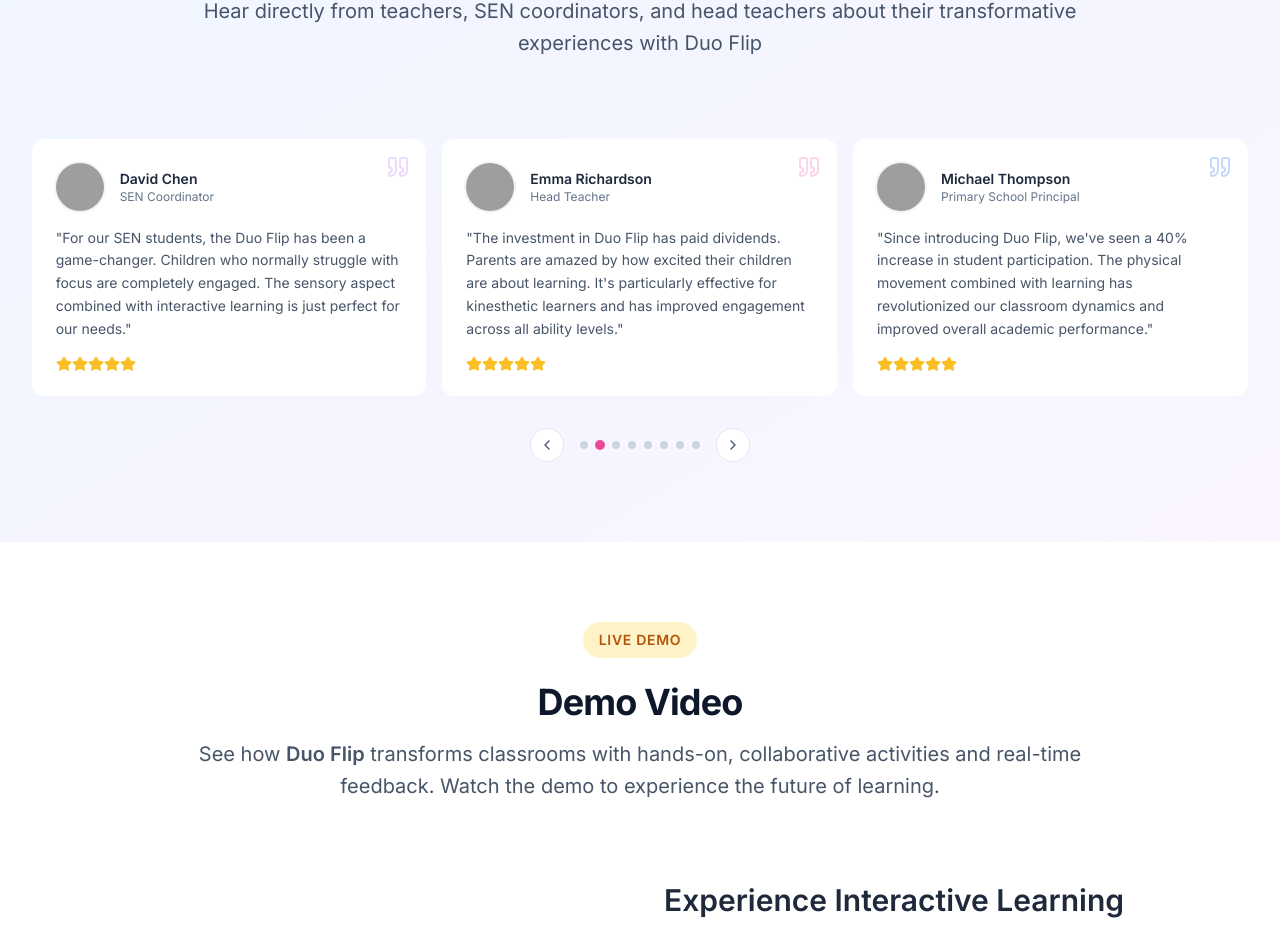
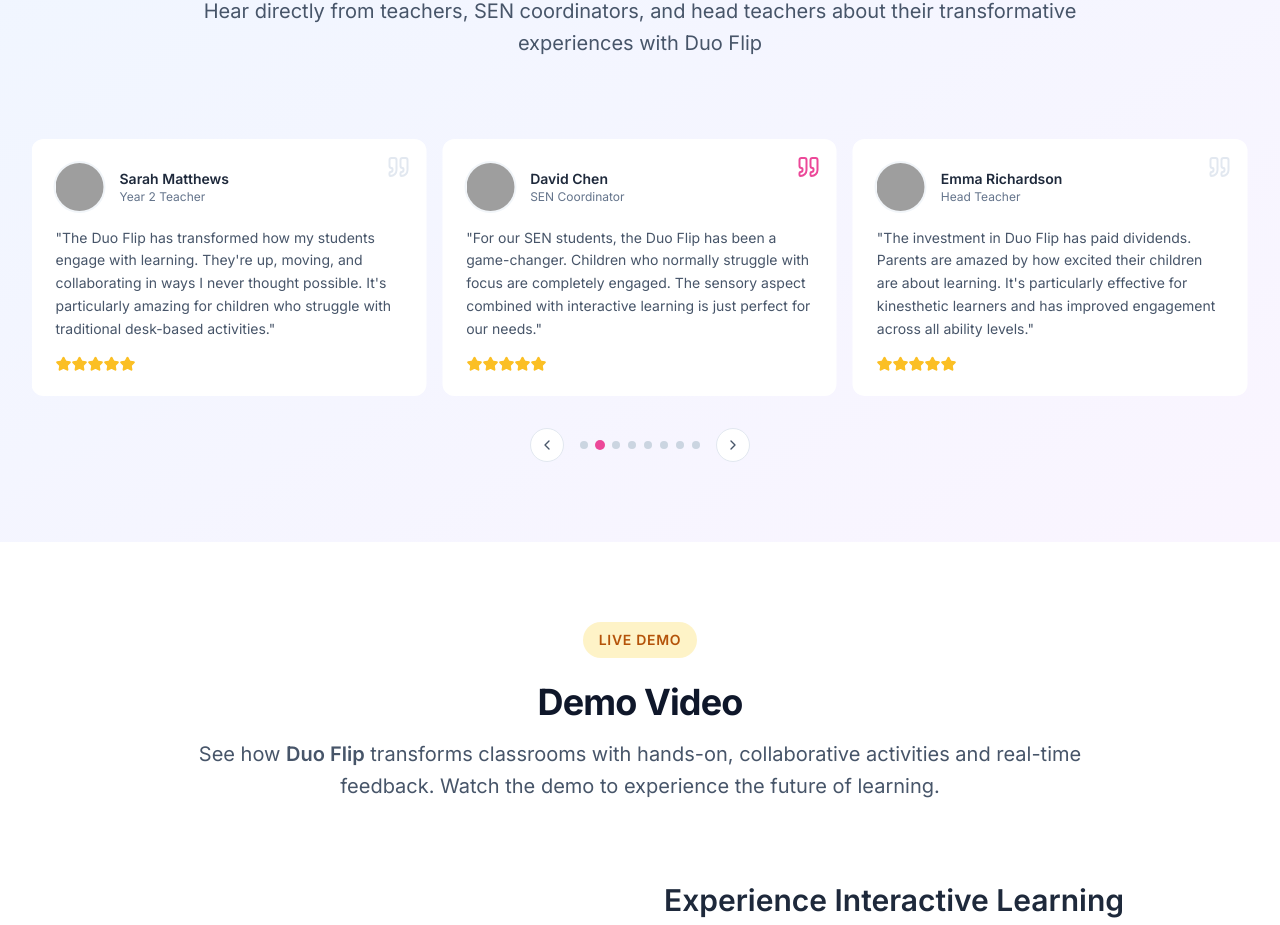
Before and after one commit to TheMistryCoder/duoflip, a React (Vite) app: page / in a window 1280 px wide. Shown: the part 5555-6480 px from the top of the page. Built offline with nearby package versions, Linux system fonts and the light colour scheme; grey boxes are pictures that could not be loaded.

Commit message:
Enhance testimonial carousel with quote highlight and center focus

```diff
--- a/src/components/sections/testimonials.tsx
+++ b/src/components/sections/testimonials.tsx
@@ -70,6 +70,7 @@
 	const [current, setCurrent] = useState(0);
 	const [slideCount, setSlideCount] = useState(0);
 	const [isHovered, setIsHovered] = useState(false);
+	const itemsPerSlide = 3;
 
 	useEffect(() => {
 		if (!api) return;
@@ -130,7 +131,7 @@
 						setApi={setApi}
 						className="w-full"
 						opts={{
-							align: "start",
+							align: "center",
 							loop: true,
 							skipSnaps: false,
 							dragFree: false,
@@ -153,7 +154,7 @@
 												<Star key={i} className="w-4 h-4 fill-current" />
 											))}
 										</div>
-										<Quote className={`absolute top-4 right-4 w-6 h-6 ${testimonial.quoteColor} opacity-30`} />
+										<Quote className={`absolute top-4 right-4 w-6 h-6 transition-all duration-300 ${index === current ? "text-pink-500" : "text-slate-200"}`} />
 									</div>
 								</CarouselItem>
 							))}
```
